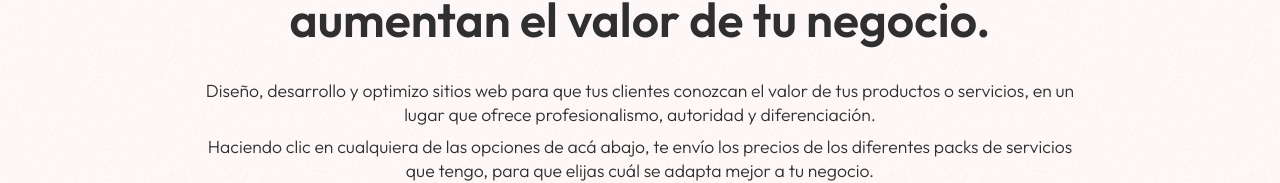
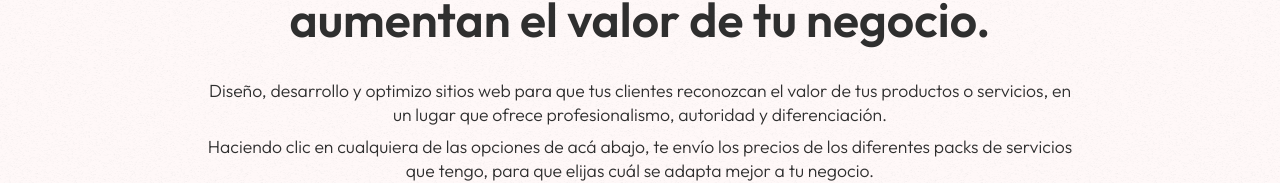
Before and after one commit to facundososa559/portfolio, a React (Create React App) app: page / in a window 1280 px wide. Shown: the part 241-424 px from the top of the page. Built offline with nearby package versions, Linux system fonts and the light colour scheme.

Commit message:
Agrego modificacion en el headline

```diff
--- a/public/index.html
+++ b/public/index.html
@@ -7,8 +7,8 @@
     <meta name="theme-color" content="#000000" />
     <meta name="google-site-verification" content="oPwZmpn3m5quz9Krkoscebv62BQSkoirjLaIkS8WicM" />
     <meta name="description" content="Facundo del Valle - Diseño y desarrollo web, branding y marketing digital para emprendedores y negocios.">
-    <meta name="keywords" content="Facundo del Valle, Facu del Valle, diseño web, branding, marketing digital, desarrollo web">
-    <meta name="author" content="Facundo del Valle">
+    <meta name="keywords" content="Facundo Del Valle, Facu Del Valle, facu del valle, diseñador web, diseño web, branding, marketing digital, desarrollo web">
+    <meta name="author" content="Facundo Del Valle">
     <meta property="og:title" content="Facundo del Valle - Diseño y Desarrollo Web">
     <meta property="og:description" content="Servicios de branding, diseño y desarrollo web para potenciar tu marca.">
     <meta property="og:url" content="facudelvalle.netlify.app">
--- a/src/components/Accordion.jsx
+++ b/src/components/Accordion.jsx
@@ -60,7 +60,7 @@ function Accordion({header, content, type, images = {}, alt, link}) {
                 className="accordion__body--img"
               />
 
-              <div className='accordion__button-container container--flex container--center container--fill-x'><Button content="Ver diseño para pc en otra pestaña" onClick={() => window.open(link, "_blank")} /></div>
+              <div className='accordion__button-container container--flex container--center container--fill-x'><Button content="Ver diseño para pc en otra pestaña" onClick={() => window.open(link, "_blank")}/></div>
             </a>
           )}
 
--- a/src/components/Projects/Project.jsx
+++ b/src/components/Projects/Project.jsx
@@ -1,8 +1,5 @@
 import React from 'react'
 import Accordion from '../Accordion'
-import AnimatedElement from '../AnimatedElement'
-
-
 
 function Project({title, description, type, images = {}, link}) {
   return (
--- a/src/pages/Home.jsx
+++ b/src/pages/Home.jsx
@@ -25,7 +25,7 @@ function Home() {
                 <h1 className='heading semi-bold'>Diseño y desarrollo sitios web que aumentan el valor de tu negocio.</h1>
               </AnimatedElement>
               <AnimatedElement delay={0.3}>
-                <p>Diseño, desarrollo y optimizo sitios web para que tus clientes conozcan el valor de tus productos o servicios, en un lugar que ofrece profesionalismo, autoridad y diferenciación.</p>
+                <p>Diseño, desarrollo y optimizo sitios web para que tus clientes reconozcan el valor de tus productos o servicios, en un lugar que ofrece profesionalismo, autoridad y diferenciación.</p>
               </AnimatedElement>
 
               <AnimatedElement delay={0.4}>
```
